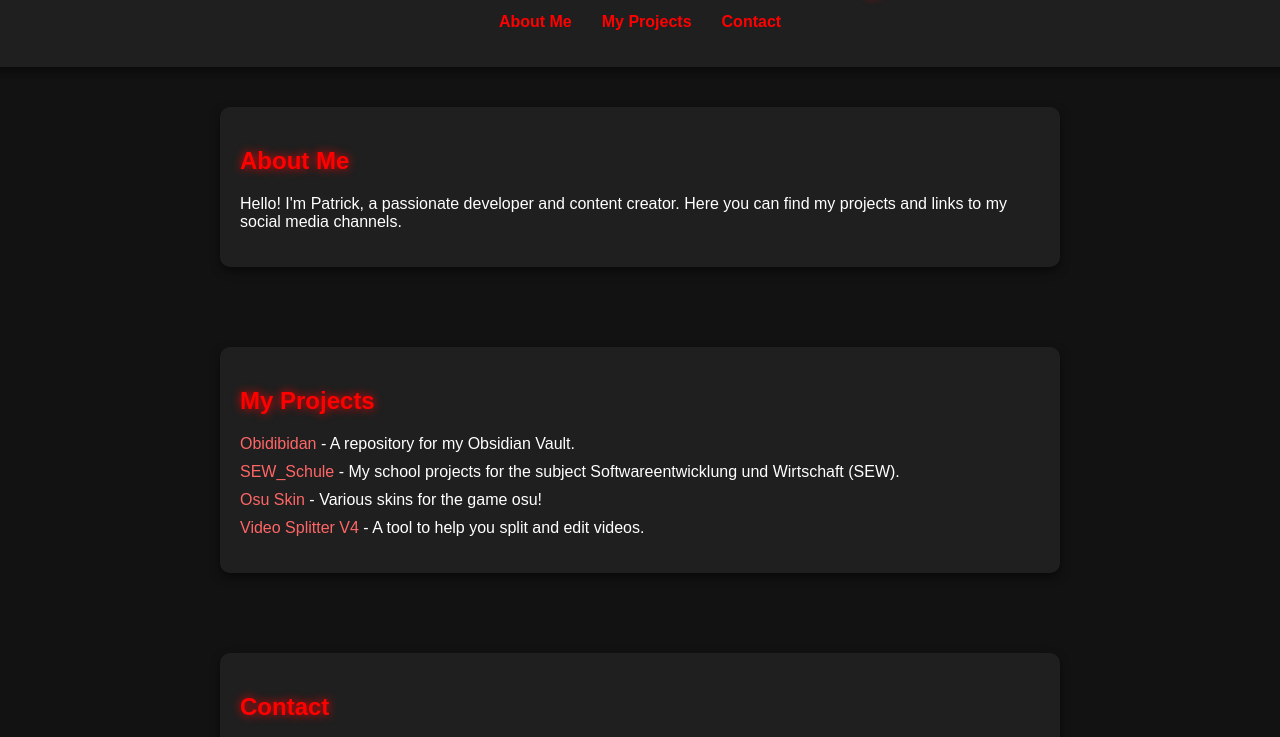
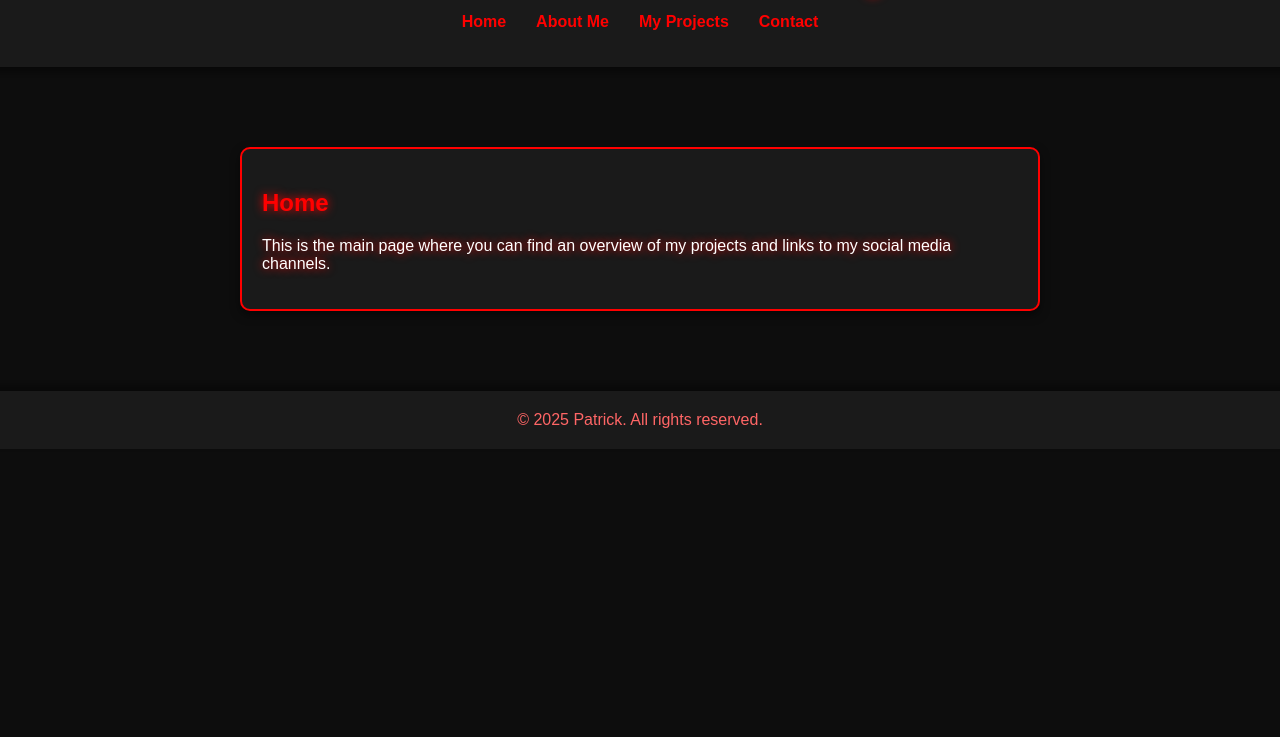
Before and after one commit to PatrickMagAnime/gh-pages, a plain HTML site: page index.html in a window 1280 px wide. Shown: the part 60-797 px from the top of the page. Drawn offline with Linux system fonts and the light colour scheme.

Commit message:
neoww site :3

```diff
--- a/design.css
+++ b/design.css
@@ -1,7 +1,7 @@
 body {
     margin: 0;
     font-family: Arial, sans-serif;
-    background-color: #121212;
+    background-color: #0d0d0d;
     color: #ffffff;
     display: flex;
     flex-direction: column;
@@ -10,7 +10,7 @@ body {
 
 header {
     width: 100%;
-    background-color: #1f1f1f;
+    background-color: #1a1a1a;
     padding: 20px;
     box-shadow: 0px 4px 10px rgba(0, 0, 0, 0.5);
 }
@@ -45,14 +45,32 @@ nav ul li a:hover {
     color: #ff6666;
 }
 
-section {
+main {
     width: 80%;
     max-width: 800px;
     margin: 40px 0;
     padding: 20px;
-    background-color: #1f1f1f;
+}
+
+.section {
+    display: none;
+    opacity: 0;
+    transition: opacity 0.5s ease-in-out;
+}
+
+.section.active {
+    display: block;
+    opacity: 1;
+}
+
+section {
+    margin: 20px 0;
+    padding: 20px;
+    background-color: #1a1a1a;
     box-shadow: 0px 4px 10px rgba(0, 0, 0, 0.5);
     border-radius: 10px;
+    border: 2px solid #ff0000;
+    text-shadow: 0 0 10px #ff0000;
 }
 
 h2 {
@@ -81,7 +99,7 @@ ul li a:hover {
 
 footer {
     width: 100%;
-    background-color: #1f1f1f;
+    background-color: #1a1a1a;
     padding: 20px;
     text-align: center;
     box-shadow: 0px -4px 10px rgba(0, 0, 0, 0.5);
--- a/index.html
+++ b/index.html
@@ -11,17 +11,23 @@
         <h1>Welcome to Patrick's GitHub Page</h1>
         <nav>
             <ul>
-                <li><a href="#about">About Me</a></li>
-                <li><a href="#projects">My Projects</a></li>
-                <li><a href="#contact">Contact</a></li>
+                <li><a href="#home" onclick="showSection('home')">Home</a></li>
+                <li><a href="#about" onclick="showSection('about')">About Me</a></li>
+                <li><a href="#projects" onclick="showSection('projects')">My Projects</a></li>
+                <li><a href="#contact" onclick="showSection('contact')">Contact</a></li>
             </ul>
         </nav>
     </header>
-    <section id="about">
+    <main>
+        <section id="home" class="section active">
+            <h2>Home</h2>
+            <p>This is the main page where you can find an overview of my projects and links to my social media channels.</p>
+        </section>
+        <section id="about" class="section">
             <h2>About Me</h2>
             <p>Hello! I'm Patrick, a passionate developer and content creator. Here you can find my projects and links to my social media channels.</p>
         </section>
-    <section id="projects">
+        <section id="projects" class="section">
             <h2>My Projects</h2>
             <ul>
                 <li><a href="https://github.com/PatrickMagAnime/obidibidan">Obidibidan</a> - A repository for my Obsidian Vault.</li>
@@ -30,12 +36,21 @@
                 <li><a href="https://github.com/PatrickMagAnime/VideoSplitter-V4">Video Splitter V4</a> - A tool to help you split and edit videos.</li>
             </ul>
         </section>
-    <section id="contact">
+        <section id="contact" class="section">
             <h2>Contact</h2>
             <p>You can find me on YouTube: <a href="https://www.youtube.com/@OsuStandardReplays">OsuStandardReplays</a> and <a href="https://www.youtube.com/@patrickmaganime">PatrickMagAnime</a></p>
         </section>
+    </main>
     <footer>
         <p>&copy; 2025 Patrick. All rights reserved.</p>
     </footer>
+    <script>
+        function showSection(sectionId) {
+            document.querySelectorAll('.section').forEach(section => {
+                section.classList.remove('active');
+            });
+            document.getElementById(sectionId).classList.add('active');
+        }
+    </script>
 </body>
 </html>
```
Lines whose indentation alone changed are shown as unchanged.
